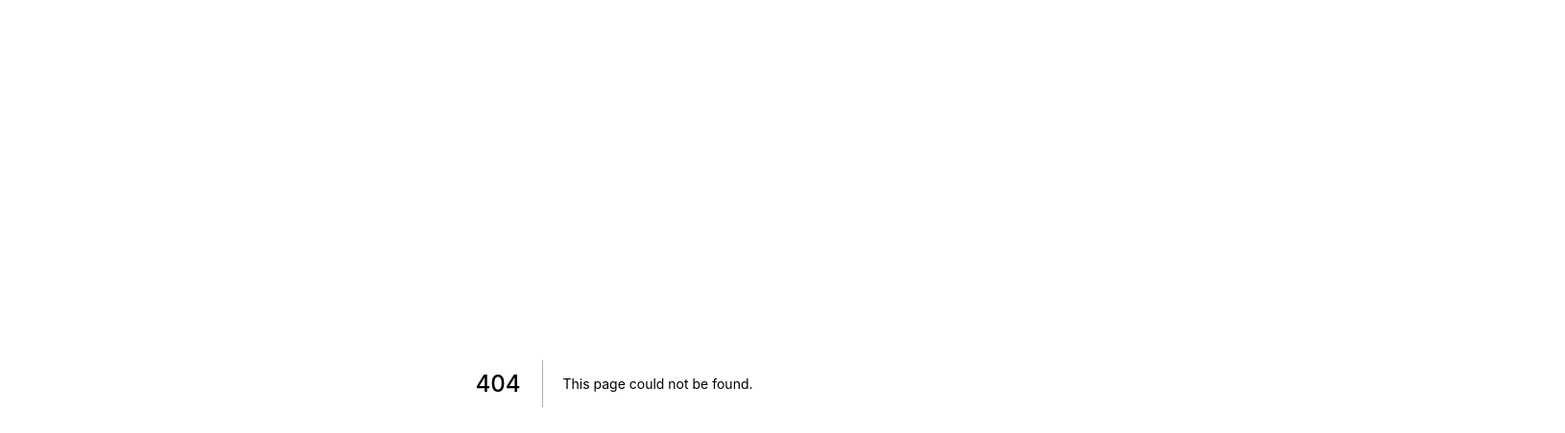
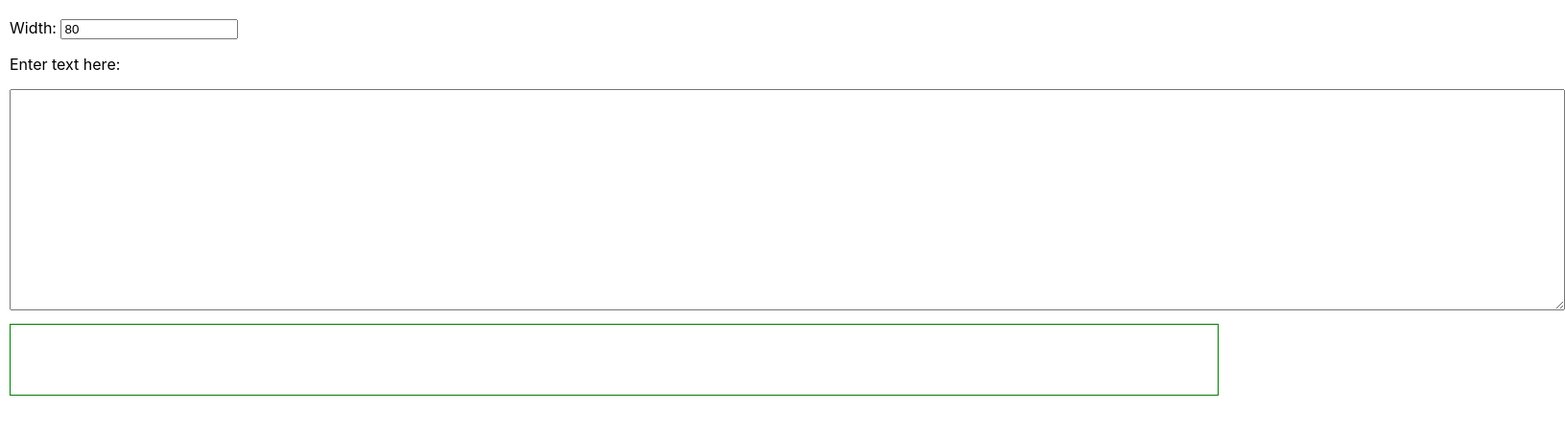
Before and after one commit to RaccoonDev/nextjs-wordwrap-kata-boilerplate, a Next.js app: page /sticker in a window 1280 px wide. Before the commit this address had no page. Shown: the top 452 px of the page at 96% size, 1631 px wide, since content can reach past the window. Built offline with nearby package versions, Linux system fonts and the light colour scheme.

Commit message:
Added test setup

```diff
--- /dev/null
+++ b/pages/sticker.js
@@ -0,0 +1,28 @@
+import { useState } from "react";
+import styles from "../styles/Sticker.module.css";
+
+export function wordwrap(text, width) {
+  return text;
+}
+
+export default function Sticker() {
+  const [text, setText] = useState("");
+  const [width, setWidth] = useState(80);
+
+  const changed = (e) => setWidth(e.target.value);
+
+  const textChanged = (e) => setText(e.target.value);
+
+  return (
+    <div>
+      <div className={styles.control}>
+        Width: <input onChange={changed} type="number" value={width} />
+        <p>Enter text here:</p>
+        <div>
+          <textarea onChange={textChanged} value={text} rows="15" cols="200" />
+        </div>
+      </div>
+      <pre className={styles.sticker}>{wordwrap(text, width)}</pre>
+    </div>
+  );
+}
--- /dev/null
+++ b/styles/Sticker.module.css
@@ -0,0 +1,14 @@
+.sticker {
+    border: 1px solid green;
+    height: 75px;
+    margin: 10px;
+    padding: 10px;
+}
+
+.control {
+    margin: 10px;
+}
+
+.control input {
+    margin-top: 10px;
+}
```
Also changed, not shown: 1 other file (tests, documents, lock files or other folders).
